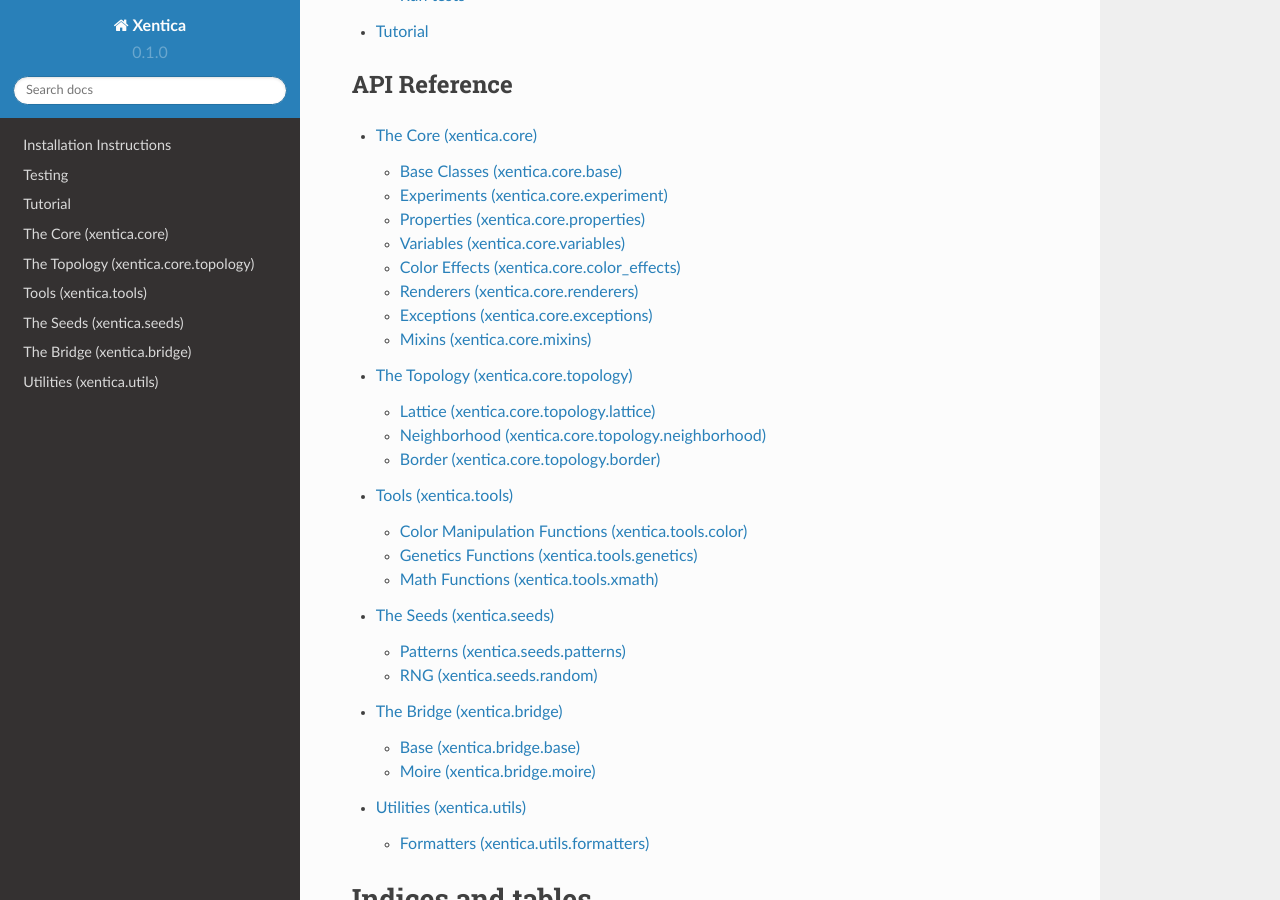
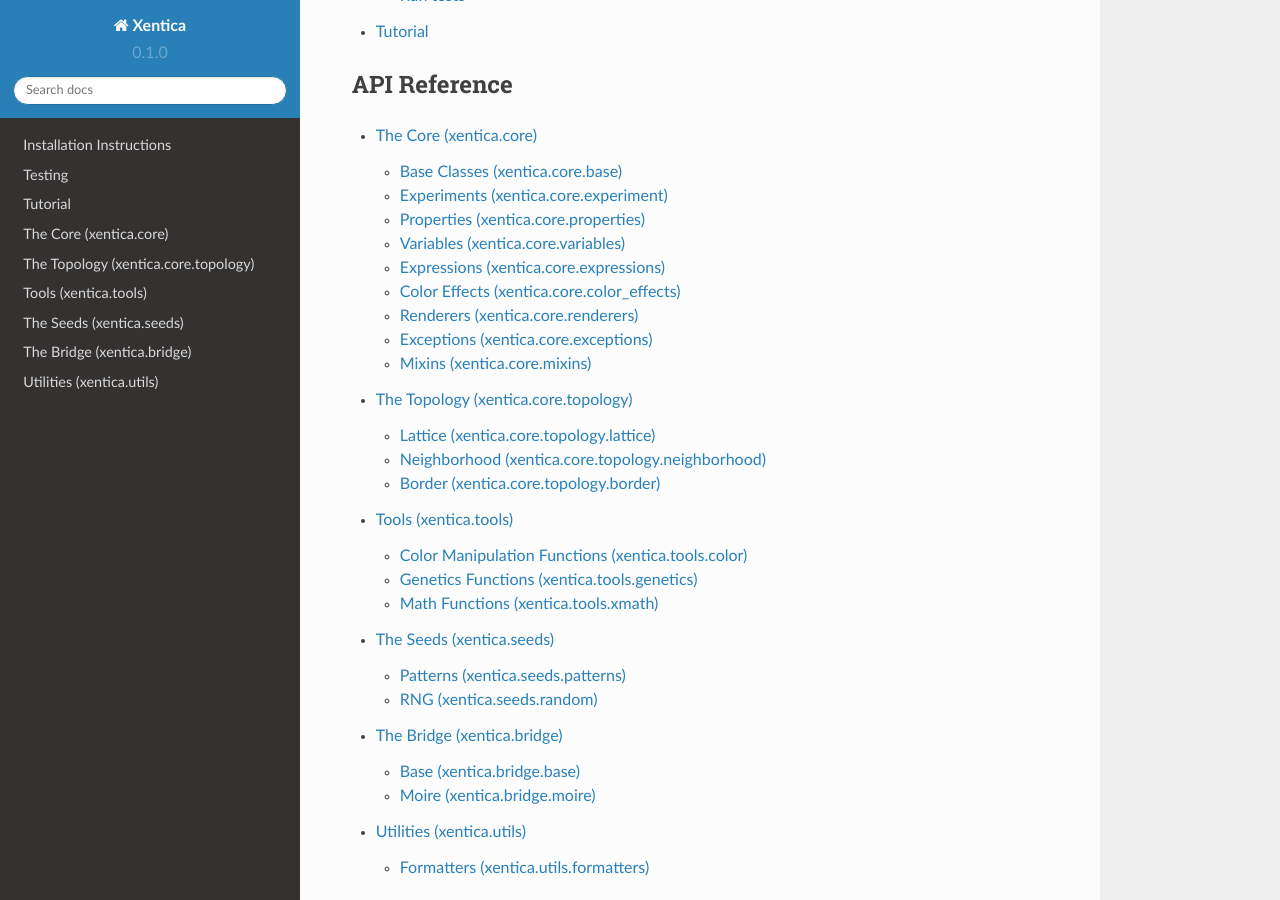
Before and after one commit to a5kin/xentica, a Sphinx documentation site: the page built from docs/index.rst, in a window 1280 px wide and 900 px high, scrolled down 1069 px. Built offline with Sphinx 7.4.7 and the Read the Docs theme 2.0.0, drawn with Linux system fonts in a browser that asks for light colours.

Commit message:
Add core.expressions to docs (#36)

```diff
--- a/docs/api/xentica.core.rst
+++ b/docs/api/xentica.core.rst
@@ -35,6 +35,14 @@ Variables (xentica\.core\.variables)
     :undoc-members:
     :show-inheritance:
 
+Expressions (xentica\.core\.expressions)
+------------------------------------
+
+.. automodule:: xentica.core.expressions
+    :members:
+    :undoc-members:
+    :show-inheritance:
+
 Color Effects (xentica\.core\.color\_effects)
 ---------------------------------------------
 
```
